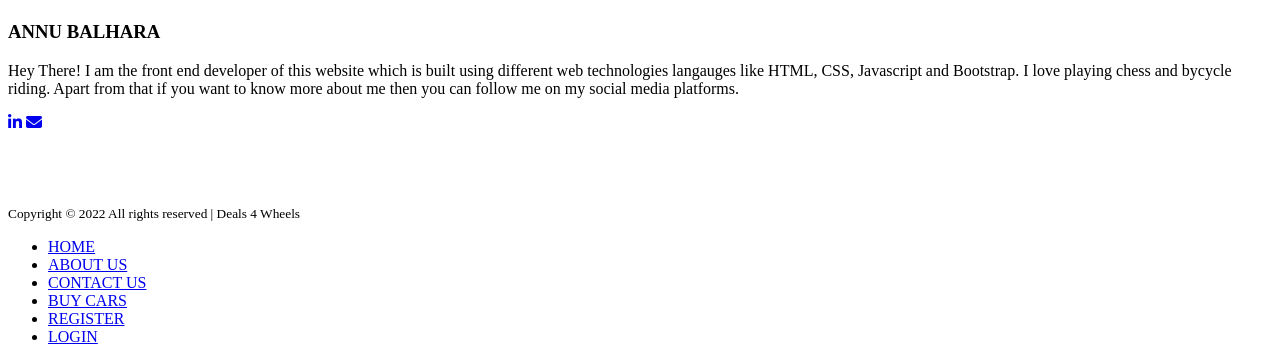
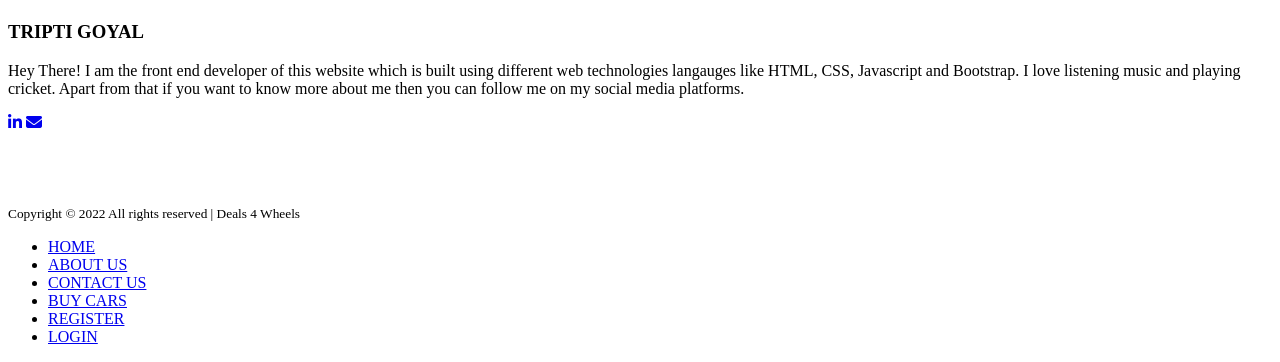
Before and after one commit to TriptiGoyalCodes/Deals4Wheels.com, a PHP site: page /about.php in a window 1280 px wide. Shown: the part 1452-1814 px from the top of the page. Run offline with PHP 8.4, Linux system fonts and the light colour scheme; some libraries are stand-ins or nearby versions.

Commit message:
Update about.php

```diff
--- a/about.php
+++ b/about.php
@@ -85,31 +85,31 @@ area can buy or sell his/her car. </p>
    <h3 align="center"> DEVELOPERS</h3>
   <!-- <div class="skill-row">
     <img class="developerpic" src="images/developerpic.png" alt="">
-    <h3 class="skill1">PRIYANSHI SINGH</h3>
+    <h3 class="skill1">ANNU BALHARA</h3>
     <p class="about">Hey There! I am the front end developer of this website which is built using different web technologies langauges like HTML, CSS, Javascript and Bootstrap.
-I love listening music playing cricket and swimming. Apart from that if you want to know more about me then you can follow me on my social media platforms.
+I love playing Racing Games and swimming. Apart from that if you want to know more about me then you can follow me on my social media platforms.
     </p>
     <div class="container-fluid">
-         <a href="https://www.facebook.com/profile.php?id=100010064672478" class="icon"><i class="social-icon fab fa-facebook-f"></i></a>
-      <a href="https://twitter.com/piyush_dalmia11" class="icon"><i class="social-icon fab fa-twitter"></i></a>
-    <a href="https://www.instagram.com/its.piyushdalmia/" class="icon"> <i class="social-icon fab fa-instagram"></i></a>
-    <a href="https://www.linkedin.com/in/piyush-dalmia-7448121a4/" class="icon"> <i class="social-icon fab fa-linkedin-in size:3x"></i></a>
-    <a href="https://www.youtube.com/channel/UCF_mDfupuiK5WkPxkSfQRHw" class="icon"><i class="social-icon fab fa-youtube"></i></a>
-    <a href="mailto:piyushdalmia9900@gmail.com" class="icon"><i class="social-icon fas fa-envelope"></i></a>
+         <a href="#" class="icon"><i class="social-icon fab fa-facebook-f"></i></a>
+      <a href="#" class="icon"><i class="social-icon fab fa-twitter"></i></a>
+    <a href="#/" class="icon"> <i class="social-icon fab fa-instagram"></i></a>
+    <a href="#" class="icon"> <i class="social-icon fab fa-linkedin-in size:3x"></i></a>
+    <a href="#" class="icon"><i class="social-icon fab fa-youtube"></i></a>
+    <a href="mailto:annubalhara1224@gmail.com" class="icon"><i class="social-icon fas fa-envelope"></i></a>
 
     </div>
   </div>  -->
   <br>
   <div class="skill-row">
     <img class="developerpic1" src="images/developerpic.png" alt="">
-    <h3 class="skill2">ANNU BALHARA</h3>
+    <h3 class="skill2">TRIPTI GOYAL</h3>
     <p class="about">Hey There!  I am the front end developer of this website which is built using different web technologies langauges like HTML, CSS, Javascript and Bootstrap.
-      I love playing chess and bycycle riding. Apart from that if you want to know more about me then you can follow me on my social media platforms.</p>
-    <!-- <a href="https://www.facebook.com/sushant.chaudhary.7359" class="icon"><i class="social-icon fab fa-facebook-f"></i></a>
-    <a href="https://twitter.com/Sushant20217841?s=08" class="icon"><i class="social-icon fab fa-twitter"></i></a>
-  <a href="https://www.instagram.com/sushant.choudhary_1/" class="icon"> <i class="social-icon fab fa-instagram"></i></a> -->
-  <a href="#" class="icon"> <i class="social-icon fab fa-linkedin-in size:3x"></i></a>
-  <a href="mailto:annubalhara1224@gmail.com" class="icon"><i class="social-icon fas fa-envelope"></i></a>
+      I love listening music and playing cricket. Apart from that if you want to know more about me then you can follow me on my social media platforms.</p>
+    <!-- <a href="https://www.facebook.com/Tggtripti/" class="icon"><i class="social-icon fab fa-facebook-f"></i></a>
+    <a href="https://twitter.com/TggTripti?s=09" class="icon"><i class="social-icon fab fa-twitter"></i></a>
+  <a href="https://www.instagram.com/triptigoyaal/" class="icon"> <i class="social-icon fab fa-instagram"></i></a> -->
+  <a href="https://www.linkedin.com/in/tripti-goyal-66198217a/" class="icon"> <i class="social-icon fab fa-linkedin-in size:3x"></i></a>
+  <a href="mailto:tggtripti@gmail.com" class="icon"><i class="social-icon fas fa-envelope"></i></a>
   </div>
 
 <br><br><br><br>
```
